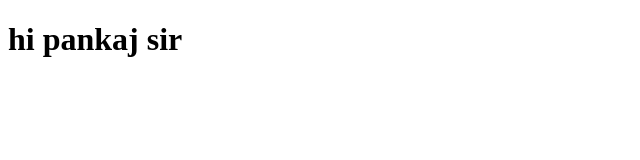
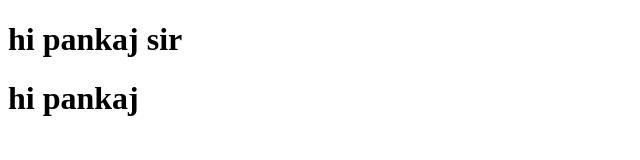
Before and after one commit to YasinShaikh2003/AICAIT_WebDevelopment, a website: page addy.html in a window 1280 px wide. Shown: the whole page, without its empty margins (0-640 px from the left). Drawn offline with Linux system fonts and the light colour scheme.

Commit message:
Update addy.html

```diff
--- a/addy.html
+++ b/addy.html
@@ -7,6 +7,8 @@
 </head>
 <body>
     <h1>hi pankaj sir</h1>
+    <h1>hi pankaj </h1>
 
 </body>
+
 </html>
```
